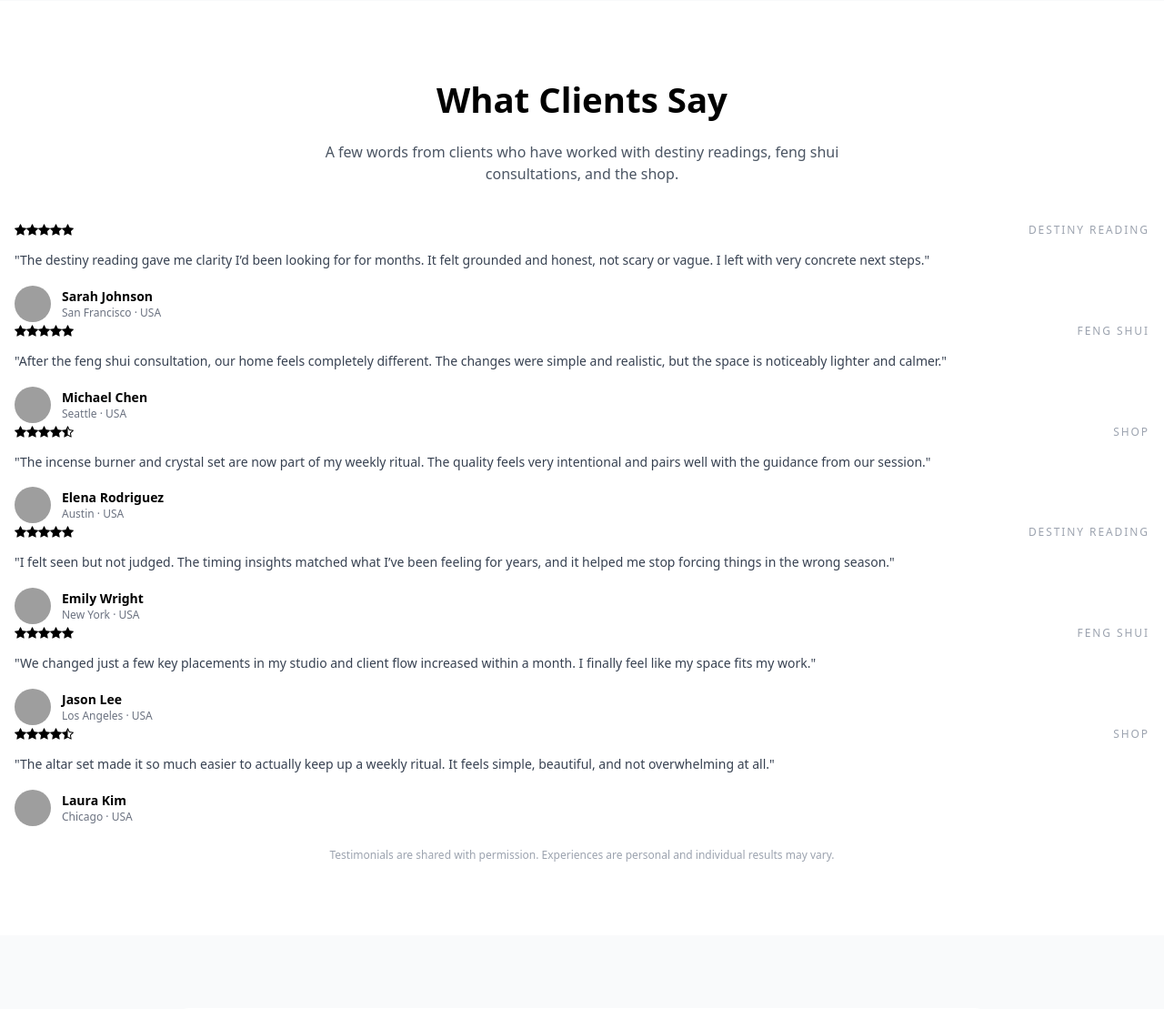
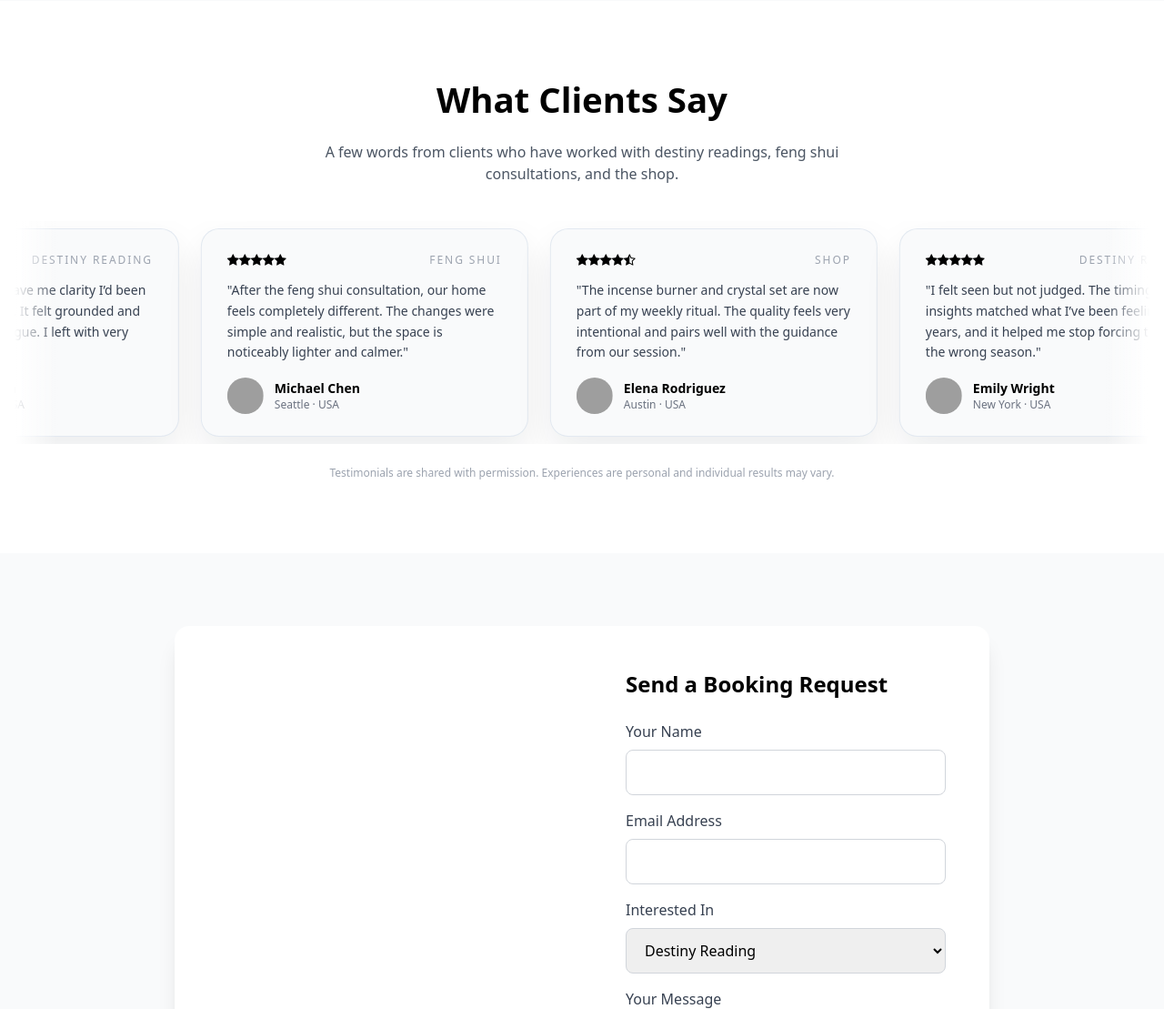
Before and after one commit to ljh285218864-hue/mystic-insights, a PHP site: page / in a window 1280 px wide. Shown: the part 3861-4970 px from the top of the page at 91% size. Run offline with PHP 8.4, Linux system fonts and the light colour scheme; some libraries are stand-ins or nearby versions; grey boxes are pictures that could not be loaded.

Commit message:
Update style.css

```diff
--- a/style.css
+++ b/style.css
@@ -187,3 +187,73 @@
 #navbar #mobile-menu-button {
   color: #f9fafb !important;
 }
+/* ====== Testimonials marquee (首页评价自动滚动) ====== */
+
+.testimonial-marquee {
+  position: relative;
+  overflow: hidden;
+  padding-block: 0.5rem;
+}
+
+/* 左右淡出遮罩，视觉更高级 */
+.testimonial-marquee::before,
+.testimonial-marquee::after {
+  content: "";
+  position: absolute;
+  top: 0;
+  bottom: 0;
+  width: 3rem;
+  pointer-events: none;
+  z-index: 10;
+}
+
+.testimonial-marquee::before {
+  left: 0;
+  background: linear-gradient(to right, #ffffff, transparent);
+}
+
+.testimonial-marquee::after {
+  right: 0;
+  background: linear-gradient(to left, #ffffff, transparent);
+}
+
+/* 横向轨道，自动匀速移动 */
+.testimonial-track {
+  display: flex;
+  gap: 1.5rem;
+  width: max-content;              /* 根据内容自动宽度 */
+  animation: testimonial-scroll 42s linear infinite;
+}
+
+/* 鼠标移上去暂停滚动，方便阅读 */
+.testimonial-marquee:hover .testimonial-track {
+  animation-play-state: paused;
+}
+
+/* 单个评价卡片样式 */
+.testimonial-card {
+  min-width: 280px;
+  max-width: 360px;
+  background: #f9fafb;
+  border-radius: 1.25rem;
+  padding: 1.5rem 1.75rem;
+  box-shadow: 0 18px 40px rgba(15, 23, 42, 0.08);
+  border: 1px solid rgba(226, 232, 240, 0.9);
+}
+
+/* 小屏幕时卡片稍微占满一点宽度，看起来不拥挤 */
+@media (max-width: 640px) {
+  .testimonial-card {
+    min-width: 85vw;
+  }
+}
+
+/* 无限循环滚动：我们在 HTML 里把评价列表重复了一遍，这里只需要移动自身宽度的一半 */
+@keyframes testimonial-scroll {
+  0% {
+    transform: translateX(0);
+  }
+  100% {
+    transform: translateX(-50%);
+  }
+}
```
